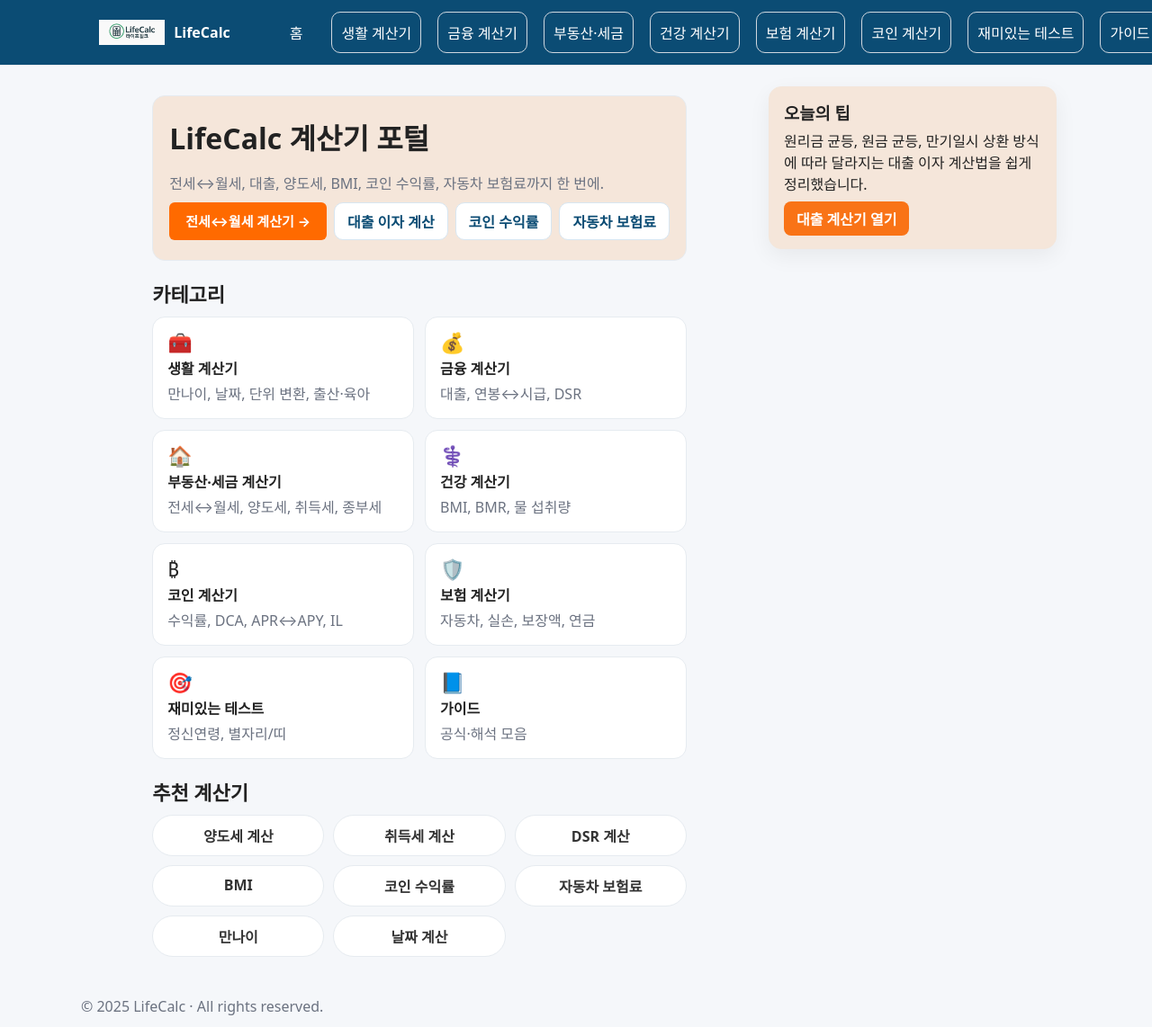
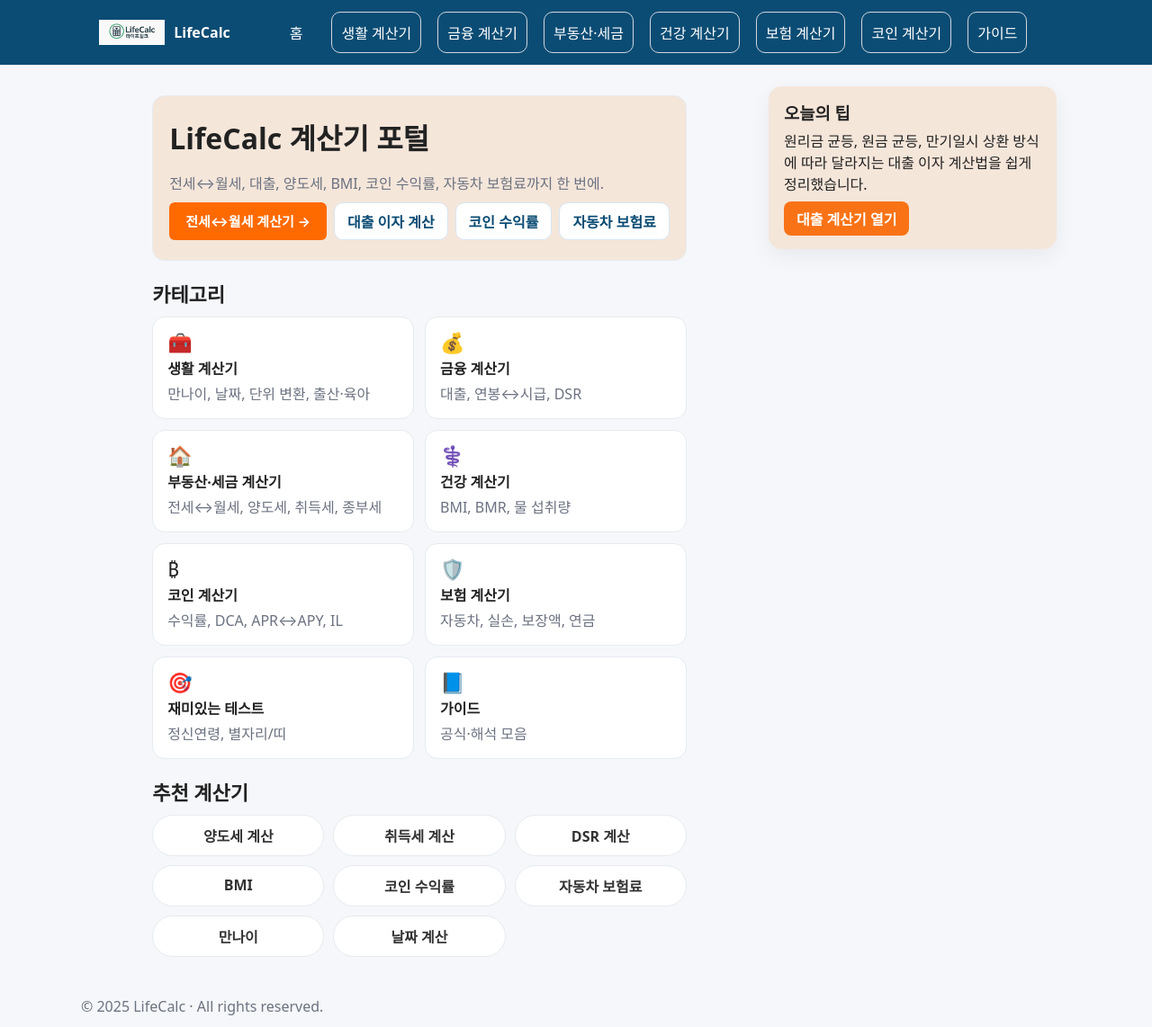
Before and after one commit to khai-lang/LifeCalc, a Jekyll site: the page built from index.md, in a window 1280 px wide and 1142 px high. Shown: the whole window at 90% size. Built offline with Jekyll 4.4.1, drawn with Linux system fonts in a browser that asks for light colours.

Commit message:
Update default.html

```diff
--- a/_layouts/default.html
+++ b/_layouts/default.html
@@ -185,16 +185,6 @@
       </div>
     </li>
 
-    <!-- 재미 -->
-    <li class="drop">
-      <button type="button" class="nav-parent" aria-expanded="false">재미있는 테스트</button>
-      <div class="menu" role="menu" aria-label="재미있는 테스트 하위">
-        <a href="/fun/">전체 보기</a>
-        <a href="/fun/mental-age/">정신연령 테스트</a>
-        <a href="/fun/astro/">별자리/띠</a>
-      </div>
-    </li>
-
     <!-- 가이드 -->
     <li class="drop">
       <button type="button" class="nav-parent" aria-expanded="false">가이드</button>
```
